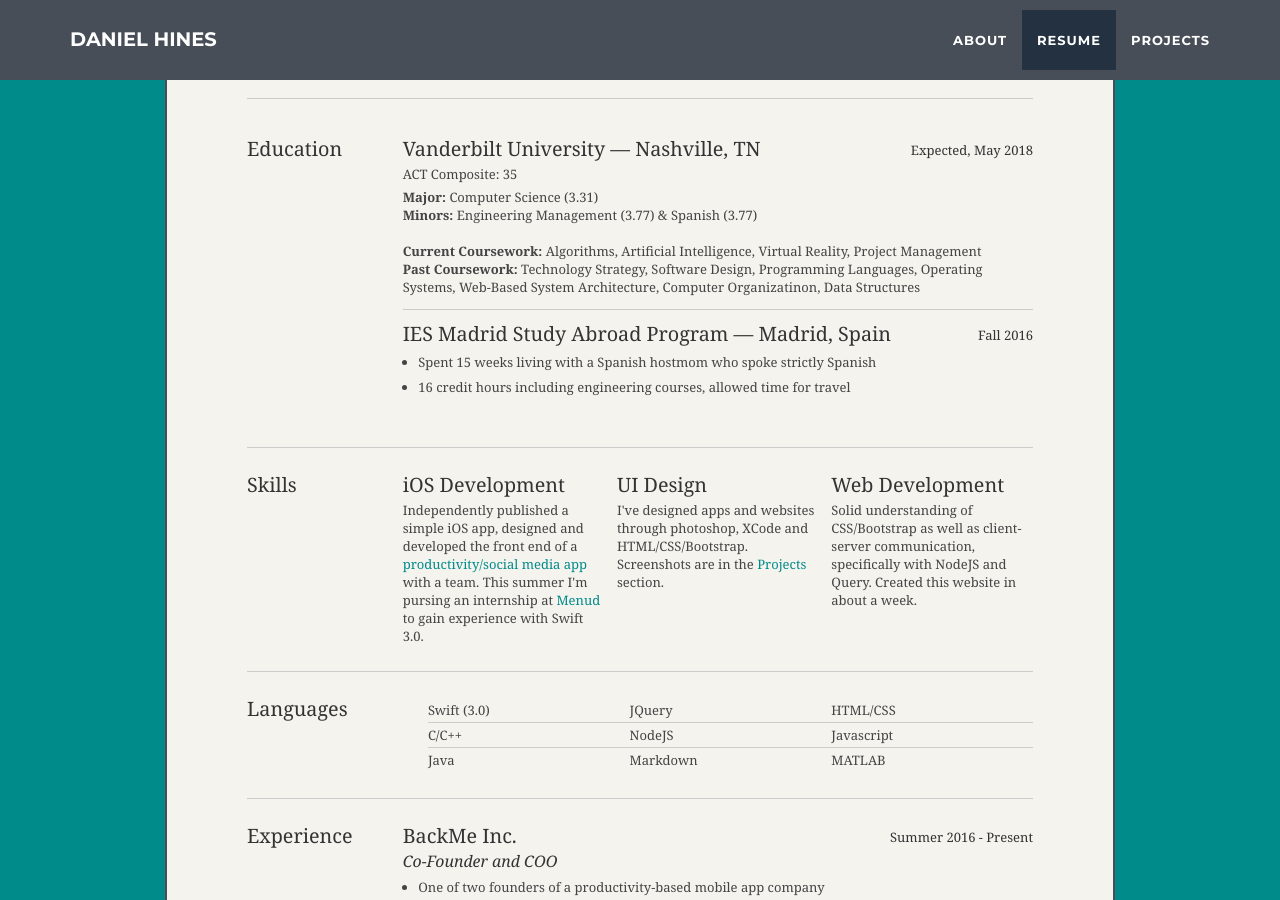
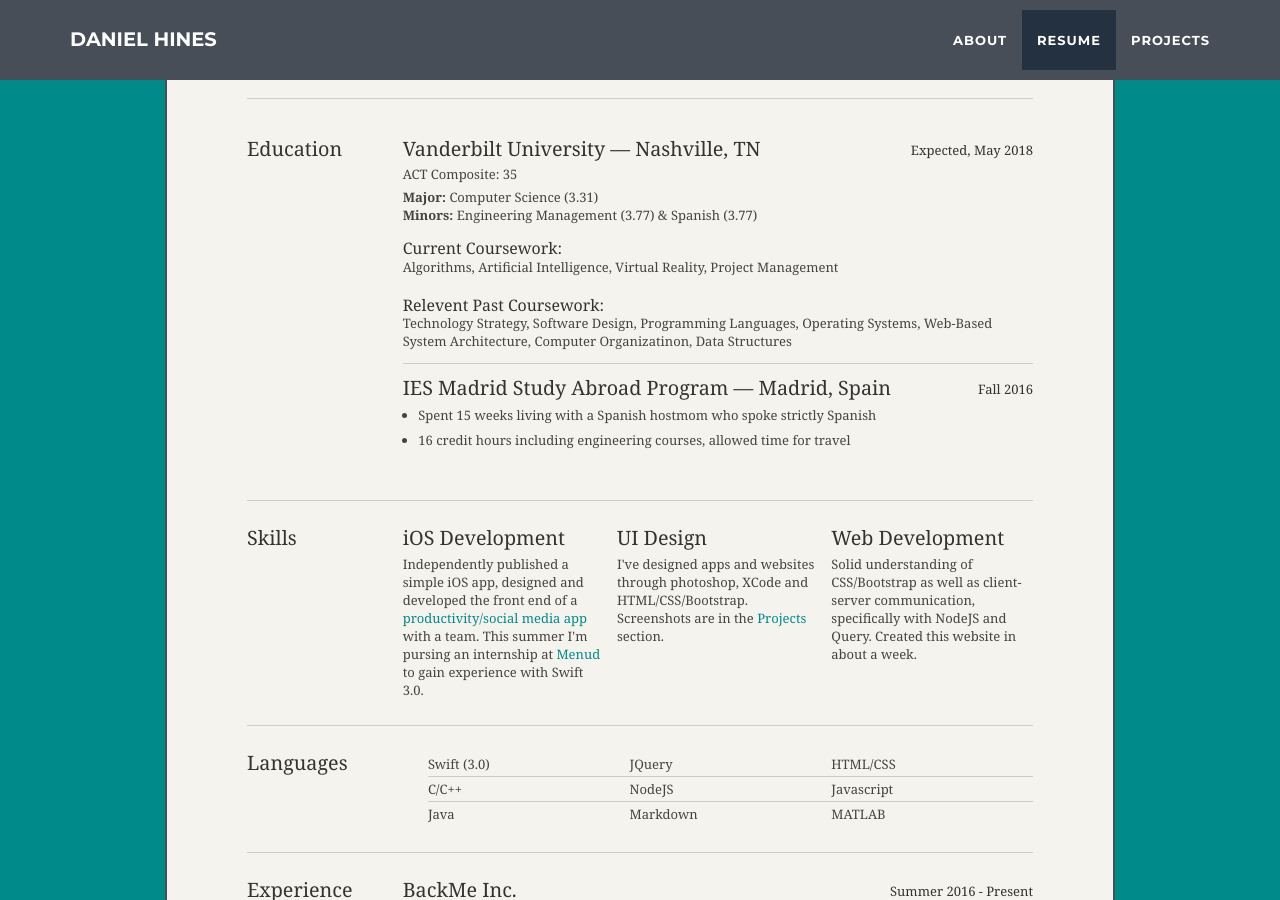
Before and after one commit to danielchines/danielchines.github.io, a Jekyll site: the page built from index.html, in a window 1280 px wide and 900 px high, scrolled down 1764 px. Built offline with Jekyll 4.4.1, drawn with Linux system fonts in a browser that asks for light colours.

Commit message:
Update resume.html

```diff
--- a/_includes/resume.html
+++ b/_includes/resume.html
@@ -57,8 +57,10 @@
 								<p class="resume" style="margin-bottom: 5px">ACT Composite: 35</p>
 								<p class="resume"><strong>Major: </strong>Computer Science (3.31)</p>
 								<p class="resume"><strong>Minors: </strong>Engineering Management (3.77) & Spanish (3.77)</p>
-								<p class="resume"><br /><strong>Current Coursework: </strong>Algorithms, Artificial Intelligence, Virtual Reality, Project Management</p>
-								<p class="resume last"><strong>Past Coursework: </strong>Technology Strategy, Software Design, Programming Languages, Operating Systems, Web-Based System Architecture, Computer Organizatinon, Data Structures</p>
+								<br /><h3>Current Coursework:</h3>
+								<p class="resume" style="margin-bottom: 5px">Algorithms, Artificial Intelligence, Virtual Reality, Project Management</p>
+								<br /><h3>Relevent Past Coursework:</h3>
+								<p class="resume last">Technology Strategy, Software Design, Programming Languages, Operating Systems, Web-Based System Architecture, Computer Organizatinon, Data Structures</p>
 							</div>
 							<div class="education last">
 								<h2 style="margin-bottom: 5px">IES Madrid Study Abroad Program &mdash; Madrid, Spain</h2>
```
